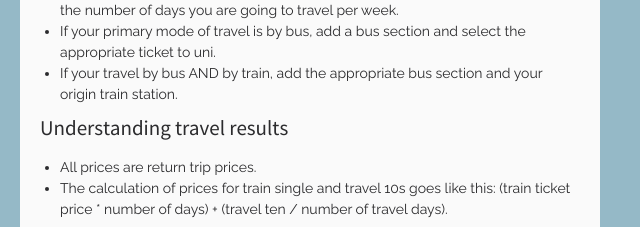
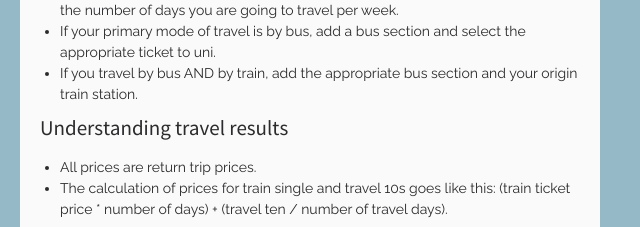
Before and after one commit to ttse301/travel-save, a plain HTML site: page help.html in a window 1280 px wide. Shown: the part 293-520 px from the top of the page, 330-970 px from the left. Drawn offline with Linux system fonts and the light colour scheme.

Commit message:
ENGLISH HOW TO

```diff
--- a/help.html
+++ b/help.html
@@ -65,7 +65,7 @@
          <ul>
           <li>If your primary mode of travel is by train, simply enter your origin train station and the number of days you are going to travel per week.</li>
           <li>If your primary mode of travel is by bus, add a bus section and select the appropriate ticket to uni.</li>
-          <li>If your travel by bus AND by train, add the appropriate bus section and your origin train station.</li>
+          <li>If you travel by bus AND by train, add the appropriate bus section and your origin train station.</li>
         </ul>
 
   <h3> Understanding travel results</h3>
```
Also changed, not shown: 1 other file.
